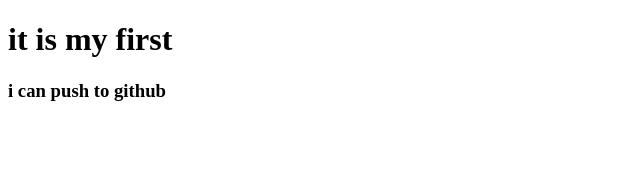
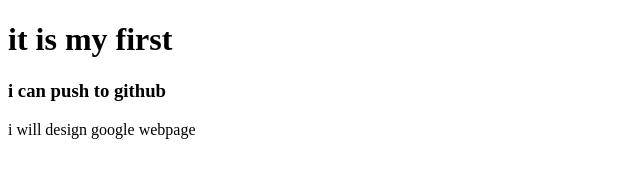
Before and after one commit to 97farhan/the-first, a plain HTML site: page index.html in a window 1280 px wide. Shown: the whole page, without its empty margins (0-640 px from the left). Drawn offline with Linux system fonts and the light colour scheme.

Commit message:
learning github

```diff
--- a/index.html
+++ b/index.html
@@ -9,5 +9,6 @@
 <body>
     <h1>it is my first</h1>
     <h3>i can push to github</h3>
+    <p>i will design google webpage</p>
 </body>
 </html>
```
